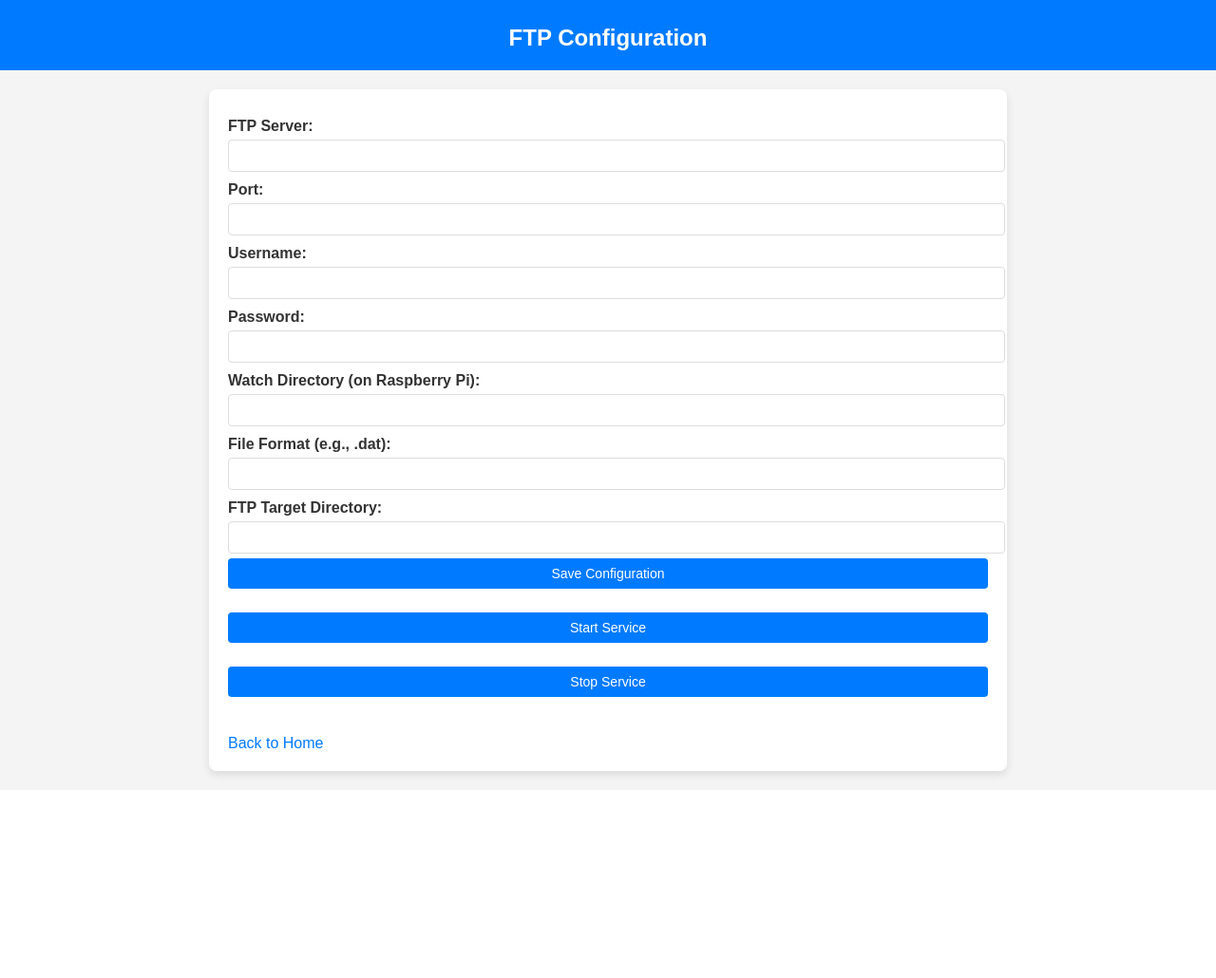
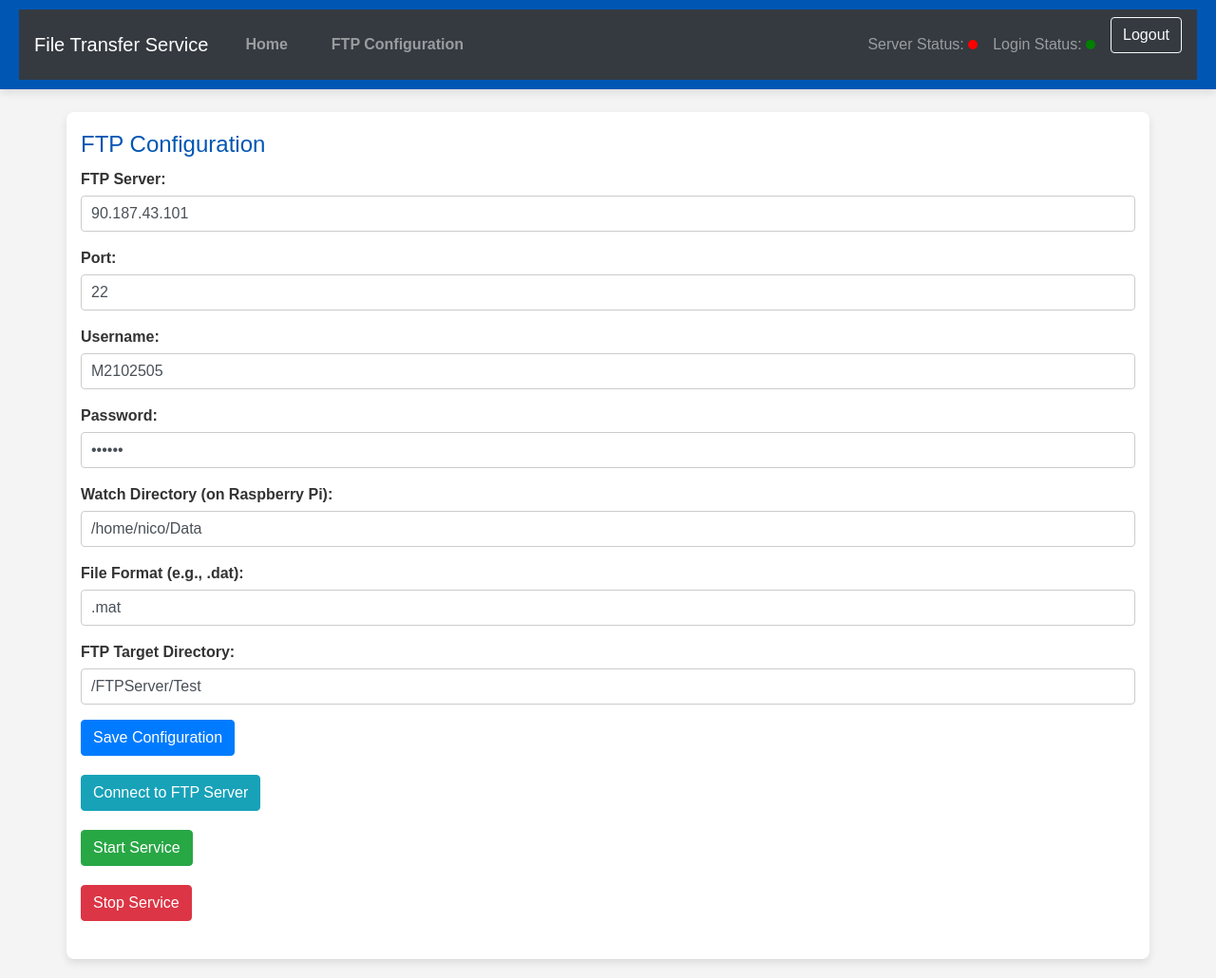
Before and after one commit to Zemos95/FTP_File_Transfer_service, a Flask app: page /ftp/configuration in a window 1280 px wide. Shown: the whole page at 95% size. Before the commit the page ends 822 px from the top, so only its background shows below. Run offline with Flask 3, Linux system fonts and the light colour scheme; data that the repository does not hold is empty; some libraries are stand-ins or nearby versions.

Commit message:
Umbau des Interfaces, funktioniert teilweise. Verbindung mit dem FTP-Server möglich. Übertragung von daten noch nicht

```diff
--- a/pyproject.toml
+++ b/pyproject.toml
@@ -15,7 +15,8 @@ requires-python = ">=3.11"
 dependencies = [
     "watchdog == 3.0.0",
     "Flask == 3.0.0",
-    "speedtest-cli == 2.1.3"]
+    "speedtest-cli == 2.1.3",
+    "paramiko == 3.5.0"]
 
 [project.optional-dependencies]
 # Entwicklungsabhängigkeiten
--- a/src/backend/monitoring/server_status.py
+++ b/src/backend/monitoring/server_status.py
@@ -11,16 +11,17 @@ class FileHandler(FileSystemEventHandler):
     """
     Handles file system events and triggers a callbackl for specific file types
     """
-    def __init__(self, settings: Dict[str, str], callback: Callable[[Path], None]):
+    def __init__(self, settings: Dict[str, str], callback: Callable[[Path],
+                                                                    None]):
         """
         Initialize the FileHandler, settings, callback.
         """
         self.settings = settings
         self.callback = callback
+
     def on_modified(self, event):
         """
         Trigger the callback when a file is modified.
-
         Args:
             event: The file system event.
         """
@@ -46,7 +47,6 @@ def start_monitor(settings: Dict[str, str], callback: Callable[[Path], None]) ->
     return observer
 
 
-
 def check_server_status(ftp_server: str) -> str:
     """
     Check if the FTP server is online and reachable.
--- a/src/backend/routes/ftp.py
+++ b/src/backend/routes/ftp.py
@@ -1,17 +1,51 @@
-from flask import Blueprint, render_template, request, jsonify, redirect, url_for
+from flask import Blueprint, render_template, request, redirect, url_for, flash
 from ..services.ftp_service import FTPService
 from ..configurations.settings import load_settings, save_settings
 
 ftp_blueprint = Blueprint('ftp', __name__)
 ftp_service = FTPService()
 
+
+@ftp_blueprint.route('/connect', methods=['POST'])
+def connect():
+    settings = load_settings()
+    response = ftp_service.connect_to_server(settings)
+    if response.status_code == 200:
+        flash('Connected to SFTP server successfully!', 'success')
+    else:
+        flash('Error connecting to SFTP server.', 'danger')
+    return redirect(url_for('ftp.configure'))
+
+
 @ftp_blueprint.route('/start', methods=['POST'])
 def start_transfer():
-    return ftp_service.start_transfer()
+    response = ftp_service.start_transfer()
+    if response.status_code == 200:
+        flash('SFTP Service started successfully!', 'success')
+    else:
+        flash('Error starting SFTP Service.', 'danger')
+    return redirect(url_for('home'))
+
 
 @ftp_blueprint.route('/stop', methods=['POST'])
 def stop_transfer():
-    return ftp_service.stop_transfer()
+    response = ftp_service.stop_transfer()
+    if response.status_code == 200:
+        flash('SFTP Service stopped successfully!', 'info')
+    else:
+        flash('Error stopping SFTP Service.', 'danger')
+    return redirect(url_for('home'))
+
+
+@ftp_blueprint.route('/logout', methods=['POST'])
+def logout():
+    response = ftp_service.stop_transfer()
+    if response.status_code == 200:
+        flash('Logged out successfully!', 'info')
+    else:
+        flash('Error logging out.', 'danger')
+    return redirect(url_for('home'))
+
 
 @ftp_blueprint.route('/ftp/configuration', methods=['GET', 'POST'])
 def configure() -> str:
@@ -19,18 +53,26 @@ def configure() -> str:
         if request.method == 'POST':
             settings = {
                 'ftp_server': request.form['ftp_server'],
-                'port': int(request.form['port']),
+                'port': request.form['port'],
                 'username': request.form['username'],
                 'password': request.form['password'],
                 'watch_directory': request.form['watch_directory'],
                 'ftp_target_directory': request.form['ftp_target_directory'],
                 'file_format': request.form['file_format']
             }
+            # Überprüfen, ob alle Felder ausgefüllt sind
+            if not all(settings.values()):
+                flash('Enter all the configuration settings.', 'danger')
+                return redirect(url_for('ftp.configure'))
+            # Konvertiere Port zu int
+            settings['port'] = int(settings['port'])
             save_settings(settings)
+            flash('Configuration saved successfully!', 'success')
             return redirect(url_for('ftp.configure'))
 
         settings = load_settings()
         return render_template('ftp.html', config=settings)
     except Exception as e:
         print(f"Error: {e}")
-        return jsonify({'message': 'Error loading configuration.'}), 500
+        flash('Error loading configuration.', 'danger')
+        return redirect(url_for('ftp.configure'))
--- a/src/backend/routes/home.py
+++ b/src/backend/routes/home.py
@@ -12,6 +12,7 @@ transferred_files = 0
 upload_speed = 0.0  # in MB/s
 download_speed = 0.0  # in MB/s
 
+
 @home_blueprint.route('/')
 def home():
     """
@@ -21,6 +22,7 @@ def home():
         render_template: The rendered template for the home page.
     """
     return render_template('home.html')
+
 
 @home_blueprint.route('/api/status', methods=['GET'])
 def get_status():
--- /dev/null
+++ b/src/backend/routes/status.py
@@ -0,0 +1,17 @@
+from flask import Blueprint, jsonify
+
+status_blueprint = Blueprint('status', __name__)
+
+
+@status_blueprint.route('/api/status', methods=['GET'])
+def get_status():
+    # Hier können Sie den tatsächlichen Serverstatus abrufen
+    server_status = 'online'  # oder 'offline'
+    return jsonify({'server_status': server_status})
+
+
+@status_blueprint.route('/api/login_status', methods=['GET'])
+def get_login_status():
+    # Hier können Sie den tatsächlichen Login-Status abrufen
+    login_status = 'success'  # oder 'failed'
+    return jsonify({'login_status': login_status})
--- a/src/frontend/static/css/styles.css
+++ b/src/frontend/static/css/styles.css
@@ -7,10 +7,34 @@ body {
 }
 
 header {
-    background-color: #007bff;
+    background-color: #0056b3; /* Dunklerer Blauton */
     color: white;
     padding: 10px 20px;
     text-align: center;
+    box-shadow: 0 4px 8px rgba(0, 0, 0, 0.1);
+}
+
+nav ul {
+    list-style: none;
+    padding: 0;
+    margin: 0;
+    display: flex;
+    justify-content: center;
+}
+
+nav ul li {
+    margin: 0 15px;
+}
+
+nav ul li a {
+    color: white;
+    text-decoration: none;
+    font-weight: bold;
+    transition: color 0.3s;
+}
+
+nav ul li a:hover {
+    color: #ffcc00; /* Goldener Farbton für Hover-Effekt */
 }
 
 main {
@@ -25,6 +49,7 @@ main {
 h1 {
     font-size: 24px;
     margin-bottom: 10px;
+    color: #0056b3; /* Dunklerer Blauton */
 }
 
 form {
@@ -33,45 +58,53 @@ form {
 
 form label {
     display: block;
-    margin-top: 10px;
+    margin-bottom: 5px;
     font-weight: bold;
 }
 
-form input, form button {
+form input[type="text"],
+form input[type="password"] {
     width: 100%;
-    padding: 8px;
-    margin-top: 5px;
-    border: 1px solid #ddd;
+    padding: 10px;
+    margin-bottom: 10px;
+    border: 1px solid #ccc;
     border-radius: 4px;
-    font-size: 14px;
+    box-sizing: border-box;
 }
 
 form button {
-    background-color: #007bff;
+    background-color: #0056b3; /* Dunklerer Blauton */
     color: white;
+    padding: 10px 20px;
     border: none;
+    border-radius: 4px;
     cursor: pointer;
+    transition: background-color 0.3s;
 }
 
 form button:hover {
-    background-color: #0056b3;
+    background-color: #004494; /* Noch dunklerer Blauton für Hover-Effekt */
 }
 
 .status {
     margin-top: 20px;
-    padding: 10px;
-    border: 1px solid #ddd;
-    border-radius: 4px;
-    background-color: #f9f9f9;
 }
 
-a {
-    display: inline-block;
-    margin-top: 20px;
-    color: #007bff;
-    text-decoration: none;
+.status p {
+    margin: 5px 0;
 }
 
-a:hover {
-    text-decoration: underline;
+.status-indicator {
+    width: 10px;
+    height: 10px;
+    border-radius: 50%;
+    display: inline-block;
 }
+
+.status-online {
+    background-color: green;
+}
+
+.status-offline {
+    background-color: red;
+}
--- /dev/null
+++ b/src/frontend/templates/base.html
@@ -0,0 +1,100 @@
+<!DOCTYPE html>
+<html lang="en">
+<head>
+    <meta charset="UTF-8">
+    <meta name="viewport" content="width=device-width, initial-scale=1.0">
+    <title>{% block title %}File Transfer Service{% endblock %}</title>
+    <link rel="stylesheet" href="https://stackpath.bootstrapcdn.com/bootstrap/4.5.2/css/bootstrap.min.css">
+    <link rel="stylesheet" href="/static/css/styles.css">
+</head>
+<body>
+    <header>
+        <nav class="navbar navbar-expand-lg navbar-dark bg-dark">
+            <a class="navbar-brand" href="#">File Transfer Service</a>
+            <button class="navbar-toggler" type="button" data-toggle="collapse" data-target="#navbarNav" aria-controls="navbarNav" aria-expanded="false" aria-label="Toggle navigation">
+                <span class="navbar-toggler-icon"></span>
+            </button>
+            <div class="collapse navbar-collapse" id="navbarNav">
+                <ul class="navbar-nav mr-auto">
+                    <li class="nav-item">
+                        <a class="nav-link" href="/">Home</a>
+                    </li>
+                    <li class="nav-item">
+                        <a class="nav-link" href="/ftp/configuration">FTP Configuration</a>
+                    </li>
+                </ul>
+                <span class="navbar-text mr-3">
+                    Server Status: <span id="server_status" class="status-indicator"></span>
+                </span>
+                <span class="navbar-text mr-3">
+                    Login Status: <span id="login_status" class="status-indicator"></span>
+                </span>
+                <form action="/logout" method="post" class="form-inline">
+                    <button type="submit" class="btn btn-outline-light">Logout</button>
+                </form>
+            </div>
+        </nav>
+    </header>
+    <main class="container mt-4">
+        {% with messages = get_flashed_messages(with_categories=true) %}
+            {% if messages %}
+                {% for category, message in messages %}
+                    <div class="alert alert-{{ category }} alert-dismissible fade show" role="alert">
+                        {{ message }}
+                        <button type="button" class="close" data-dismiss="alert" aria-label="Close">
+                            <span aria-hidden="true">&times;</span>
+                        </button>
+                    </div>
+                {% endfor %}
+            {% endif %}
+        {% endwith %}
+        {% block content %}{% endblock %}
+    </main>
+    <script src="https://code.jquery.com/jquery-3.5.1.min.js"></script>
+    <script src="https://cdn.jsdelivr.net/npm/@popperjs/core@2.5.4/dist/umd/popper.min.js"></script>
+    <script src="https://stackpath.bootstrapcdn.com/bootstrap/4.5.2/js/bootstrap.min.js"></script>
+    <script>
+        async function updateServerStatus() {
+            try {
+                const response = await fetch('/api/status');
+                const data = await response.json();
+                const statusIndicator = document.getElementById('server_status');
+                if (data.server_status === 'online') {
+                    statusIndicator.classList.add('status-online');
+                    statusIndicator.classList.remove('status-offline');
+                } else {
+                    statusIndicator.classList.add('status-offline');
+                    statusIndicator.classList.remove('status-online');
+                }
+            } catch (error) {
+                console.error("Error fetching server status:", error);
+            }
+        }
+
+        async function updateLoginStatus() {
+            try {
+                const response = await fetch('/api/login_status');
+                const data = await response.json();
+                const statusIndicator = document.getElementById('login_status');
+                if (data.login_status === 'success') {
+                    statusIndicator.classList.add('status-online');
+                    statusIndicator.classList.remove('status-offline');
+                } else {
+                    statusIndicator.classList.add('status-offline');
+                    statusIndicator.classList.remove('status-online');
+                }
+            } catch (error) {
+                console.error("Error fetching login status:", error);
+            }
+        }
+
+        // Update the server and login status periodically
+        setInterval(updateServerStatus, 5000); // Every 5 seconds
+        setInterval(updateLoginStatus, 5000); // Every 5 seconds
+        window.onload = function() {
+            updateServerStatus();
+            updateLoginStatus();
+        };
+    </script>
+</body>
+</html>
--- a/src/frontend/templates/ftp.html
+++ b/src/frontend/templates/ftp.html
@@ -1,50 +1,50 @@
-<!DOCTYPE html>
-<html lang="en">
-<head>
-    <meta charset="UTF-8">
-    <meta name="viewport" content="width=device-width, initial-scale=1.0">
-    <title>FTP Configuration</title>
-    <link rel="stylesheet" href="/static/css/styles.css">
-</head>
-<body>
-    <header>
+{% extends "base.html" %}
+
+{% block title %}FTP Configuration - File Transfer Service{% endblock %}
+
+{% block content %}
     <h1>FTP Configuration</h1>
-    </header>
-    <main>
     <form method="post">
+        <div class="form-group">
             <label>FTP Server:</label>
-            <input type="text" name="ftp_server" value="{{ config['ftp_server'] }}">
-
+            <input type="text" class="form-control" name="ftp_server" value="{{ config['ftp_server'] }}">
+        </div>
+        <div class="form-group">
             <label>Port:</label>
-            <input type="text" name="port" value="{{ config['port'] }}">
-
+            <input type="text" class="form-control" name="port" value="{{ config['port'] }}">
+        </div>
+        <div class="form-group">
             <label>Username:</label>
-            <input type="text" name="username" value="{{ config['username'] }}">
-
+            <input type="text" class="form-control" name="username" value="{{ config['username'] }}">
+        </div>
+        <div class="form-group">
             <label>Password:</label>
-            <input type="password" name="password" value="{{ config['password'] }}">
-
+            <input type="password" class="form-control" name="password" value="{{ config['password'] }}">
+        </div>
+        <div class="form-group">
             <label>Watch Directory (on Raspberry Pi):</label>
-            <input type="text" name="watch_directory" value="{{ config['watch_directory'] }}">
-
+            <input type="text" class="form-control" name="watch_directory" value="{{ config['watch_directory'] }}">
+        </div>
+        <div class="form-group">
             <label>File Format (e.g., .dat):</label>
-            <input type="text" name="file_format" value="{{ config['file_format'] }}">
-
+            <input type="text" class="form-control" name="file_format" value="{{ config['file_format'] }}">
+        </div>
+        <div class="form-group">
             <label>FTP Target Directory:</label>
-            <input type="text" name="ftp_target_directory" value="{{ config['ftp_target_directory'] }}">
-
-            <button type="submit">Save Configuration</button>
+            <input type="text" class="form-control" name="ftp_target_directory" value="{{ config['ftp_target_directory'] }}">
+        </div>
+        <button type="submit" class="btn btn-primary">Save Configuration</button>
     </form>
 
-        <form action="/ftp/start" method="post">
-            <button type="submit">Start Service</button>
+    <form action="/connect" method="post" class="mt-3">
+        <button type="submit" class="btn btn-info">Connect to FTP Server</button>
     </form>
 
-        <form action="/ftp/stop" method="post">
-            <button type="submit">Stop Service</button>
+    <form action="/ftp/start" method="post" class="mt-3">
+        <button type="submit" class="btn btn-success">Start Service</button>
     </form>
 
-        <a href="/"> Back to Home</a>
-    </main>
-</body>
-</html>
+    <form action="/ftp/stop" method="post" class="mt-3">
+        <button type="submit" class="btn btn-danger">Stop Service</button>
+    </form>
+{% endblock %}
--- a/src/main.py
+++ b/src/main.py
@@ -11,7 +11,7 @@ def main() -> None:
     try:
         app = create_app()
         if app is not None:
-            app.run(host=SERVER_CONFIG['host'],port=SERVER_CONFIG['port'])
+            app.run(host=SERVER_CONFIG['host'], port=SERVER_CONFIG['port'])
     except Exception as e:
         print(f"Error: {e}")
         return None
```
Also changed, not shown: src/backend/__init__.py (+9 -2 lines), src/backend/api/ftp_client.py (deleted, +0 -53 lines), src/backend/configurations/settings.py (+8 -3 lines), src/backend/services/__init__.py (deleted, +0 -39 lines), src/backend/services/ftp_service.py (+52 -9 lines), src/frontend/templates/home.html (+5 -35 lines), user_settings/settings.json (added, +9 -0 lines), src/backend/api/__init__.py (deleted). Lines whose indentation alone changed are shown as unchanged.
